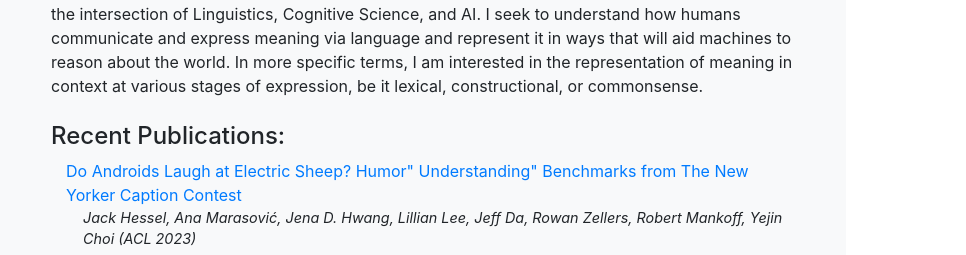
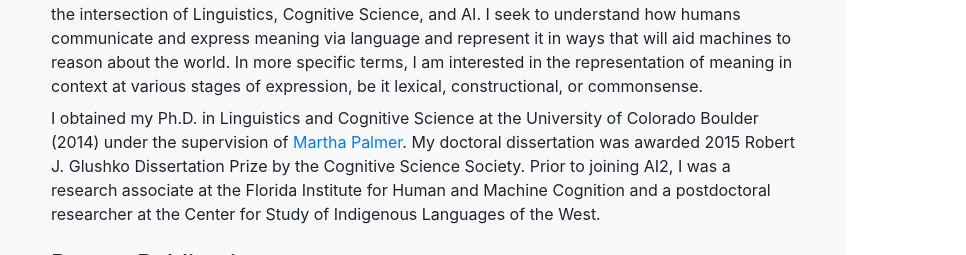
Before and after one commit to jenahwang/jenahwang.github.io, a plain HTML site: page index.html in a window 1280 px wide. Shown: the part 141-396 px from the top of the page, 314-1280 px from the left. Drawn offline with nearby package versions, Linux system fonts and the light colour scheme; a script that the page names is missing; some icons are missing.

Commit message:
updated index

```diff
--- a/index.html
+++ b/index.html
@@ -30,13 +30,22 @@
                     </div>
                 </div>
                 <div class="col col-9">
-                    <div class="mb-4">
+                    <p class="mb-2">
                         I am a Research Scientist at <a href="https://allenai.org">Allen Institute for AI</a> (AI2). I am in the <a href="https://mosaic.allenai.org/">MOSAIC</a> team working natural language processing with a specific focus on commonsense reasoning.
                         My research interests lie at the intersection of Linguistics, Cognitive Science, and AI.
                         I seek to understand
                         how humans communicate and express meaning via language and represent it in ways that will aid machines to reason about the world.
                         In more specific terms, I am interested in the representation of meaning in context at various stages of expression, be it lexical, constructional, or commonsense.
-                    </div>
+                    </p>
+                    <p class="mb-4">
+                        I obtained my Ph.D. in Linguistics and Cognitive Science at the University of Colorado Boulder (2014) under the supervision of
+                        <a href="https://www.colorado.edu/faculty/palmer-martha/">Martha Palmer</a>. My doctoral dissertation was awarded 2015 Robert J. Glushko Dissertation Prize by the Cognitive Science Society.
+                        Prior to joining AI2, I was a research associate at the Florida Institute for Human and Machine Cognition and a postdoctoral researcher at
+                        the Center for Study of Indigenous Languages of the West.
+
+                    </p>
+
+
 
                     <h4>Recent Publications:</h4>
                         <div class="pub-line">
```
